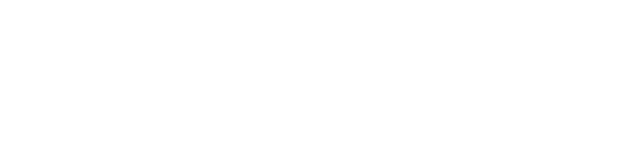
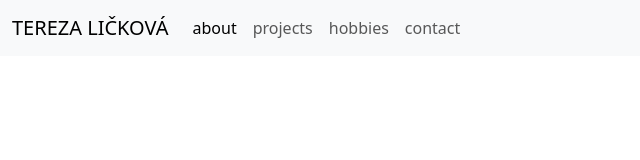
Before and after one commit to LickovaTereza/training, a website: page index.html in a window 1280 px wide. Shown: the whole page, without its empty margins (0-640 px from the left). Drawn offline with Linux system fonts and the light colour scheme.

Commit message:
adding navbar

```diff
--- a/index.html
+++ b/index.html
@@ -3,11 +3,38 @@
 <head>
     <meta charset="UTF-8">
     <meta name="viewport" content="width=device-width, initial-scale=1.0">
-    <title>Document</title>
+    <title>Tereza Lickova</title>
     <link href="./style.css" rel="stylesheet">
 </head>
 <body>
+    <header>
+        <div class="overlay"></div>
+        <nav class="navbar navbar-expand-lg bg-body-tertiary">
+            <div class="container-fluid">
+                <a class="navbar-brand text-uppercase" href="#">Tereza Ličková</a>
+                <button
+                    class="navbar-toggler" type="button" data-bs-toggle="collapse" data-bs-target="#navbarNavAltMarkup" aria-controls="navbarNavAltMarkup" aria-expanded="false" aria-label="Toggle navigation">
+                    <span class="navbar-toggler-icon"></span>
+                </button>
+                <div class="collapse navbar-collapse" id="navbarNavAltMarkup">
+                    <div class="navbar-nav text-center">
+                    <a class="nav-link active text-lowercase" aria-current="page" href="#">About</a>
+                    <a class="nav-link text-lowercase" href="#">Projects</a>
+                    <a class="nav-link text-lowercase" href="#">Hobbies</a>
+                    <a class="nav-link text-lowercase" href="#">Contact</a>
 
+                    </div>
+              </div>
+            </div>
+          </nav>
+
+    </header>
+    <main>
+
+    </main>
+    <footer>
+
+    </footer>
 
     <script src="./bootstrap.bundle.min.js"></script>
 </body>
```
